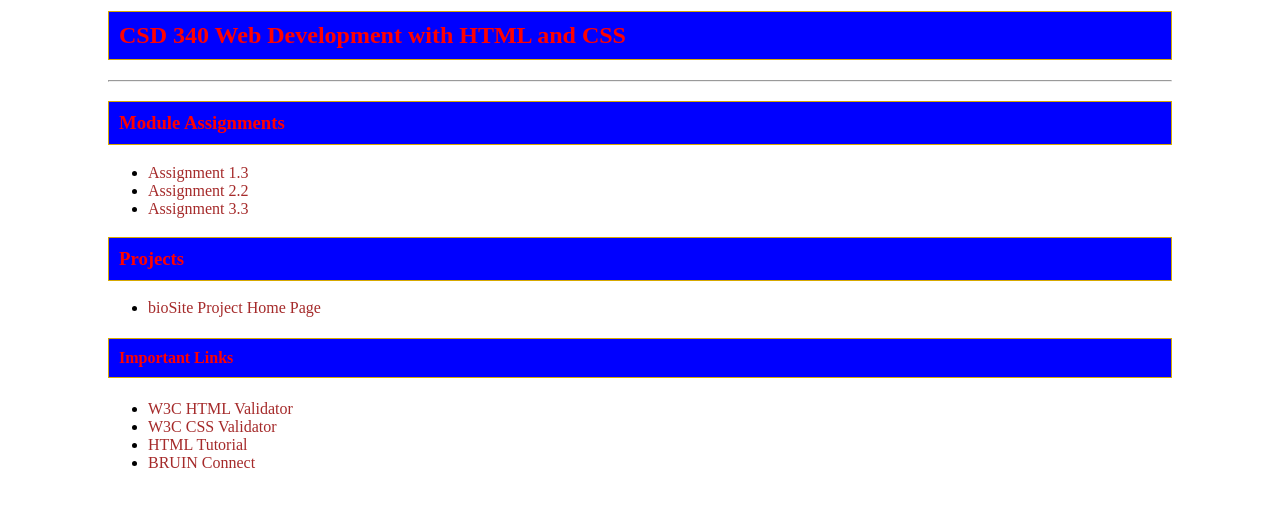
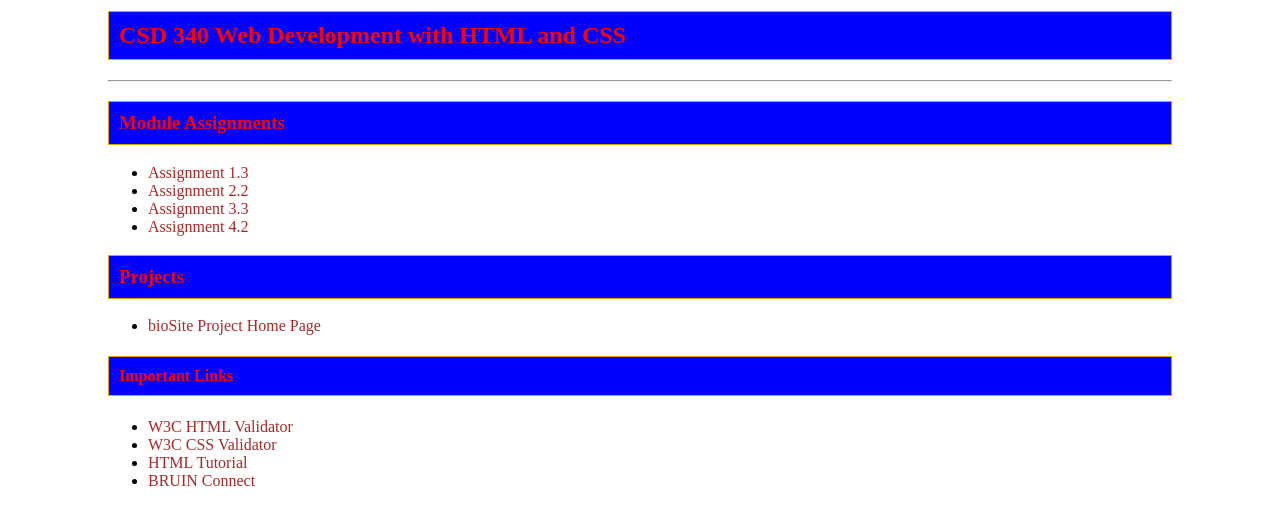
Before and after one commit to Peas16/csd-340, a plain HTML site: page index.html in a window 1280 px wide. Shown: the part 119-644 px from the top of the page. Drawn offline with Linux system fonts and the light colour scheme.

Commit message:
Pushing index.html with changes

```diff
--- a/index.html
+++ b/index.html
@@ -23,6 +23,7 @@
             <li><a href="module-1/fralix_Mod1_3.html">Assignment 1.3</a></li>
             <li><a href="module-2/fralix_Mod2_2.html">Assignment 2.2</a></li>
             <li><a href="module-3/fralix_Mod3_3.html">Assignment 3.3</a></li>
+            <li><a href="module-4/fralix_Mod4_2.html">Assignment 4.2</a></li>
         </ul>
         <h3>Projects</h3>
         <ul>
```
